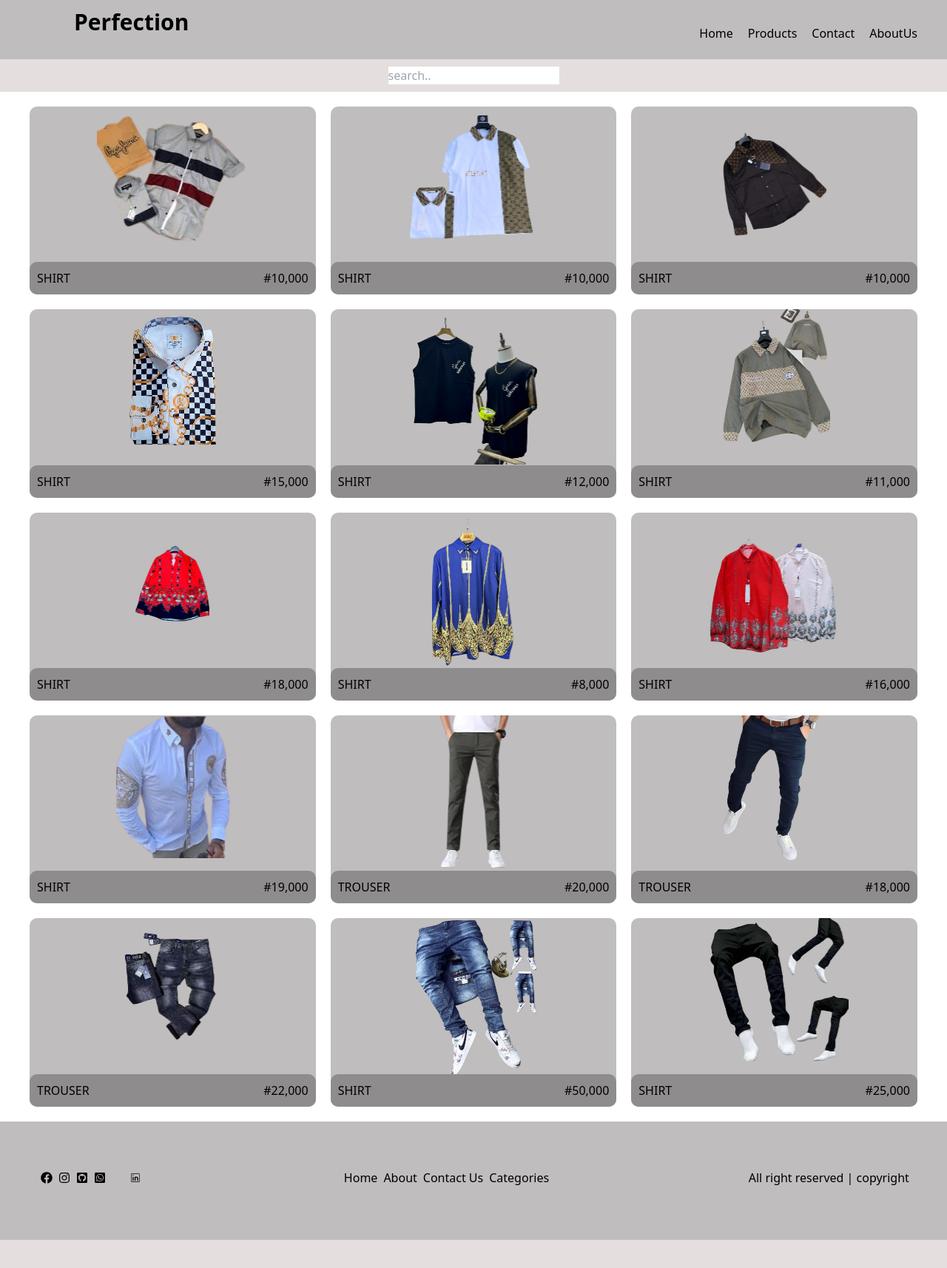
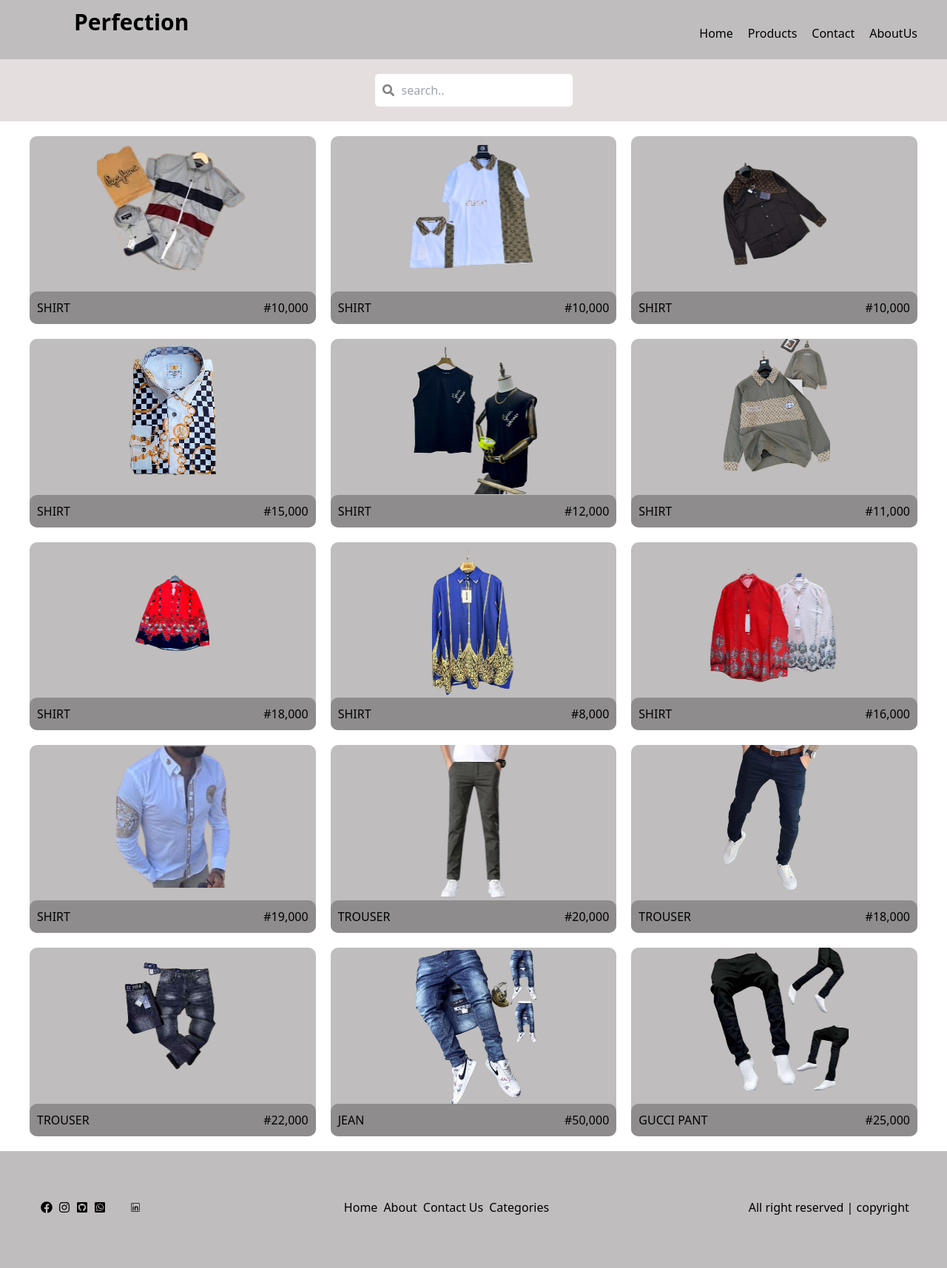
Before and after one commit to Preciousnnebuogor/Online--Store-, a Next.js app: page /products in a window 1280 px wide. Shown: the whole page at 74% size. Before the commit the page ends 1676 px from the top, so only its background shows below. Built offline with nearby package versions, Linux system fonts and the light colour scheme; some icons are missing.

Commit message:
css correction

```diff
--- a/src/Data/Product.ts
+++ b/src/Data/Product.ts
@@ -73,12 +73,12 @@ interface IProductItem {
     image: "03.png",
   },
   {
-    name: "SHIRT",
+    name: "JEAN",
     price: "#50,000",
     image: "05.png",
   },
   {
-    name: "SHIRT",
+    name: "GUCCI PANT",
     price: "#25,000",
     image: "04.png",
   },
--- a/src/components/productsView/ProductView.tsx
+++ b/src/components/productsView/ProductView.tsx
@@ -1,6 +1,7 @@
 import { ProductList } from "@/Data/Product";
 import style from "./ProductsView.module.scss";
 import { useState } from "react";
+import { FaSearch } from "react-icons/fa";
 
 export default function ProductsView() {
   const [searchValue, setSearchValue] = useState("");
@@ -8,14 +9,23 @@ export default function ProductsView() {
   const handleChange = (value: string) => {
     setSearchValue(value);
     console.log(value);
-    const filterValue = productListValue.filter((productItem,index) => {
-      return productItem.name.toLowerCase() === value.toLowerCase();
-    })
-    setProductListValue(filterValue)
+    const filterValue = productListValue.filter((productItem, index) => {
+      return productItem.name.toLowerCase().includes(value.toLowerCase());
+    });
+    if (filterValue.length === 0) {
+      setProductListValue(ProductList);
+    } else {
+      setProductListValue(filterValue);
+    }
+
   };
   return (
     <div>
-       <div className={style.search}>
+      <div className={style.come}>
+        <div className={style.search}>
+          <div className={style.icon}>
+            <FaSearch />
+          </div>
           <input
             placeholder="search.."
             type="text"
@@ -23,8 +33,8 @@ export default function ProductsView() {
             onChange={(e) => handleChange(e.target.value)}
           />
         </div>
+      </div>
       <div className={style.container}>
-
         {productListValue.map((product, index) => {
           return (
             <div className={style.productitem} key={index}>
--- a/src/components/productsView/ProductsView.module.scss
+++ b/src/components/productsView/ProductsView.module.scss
@@ -48,13 +48,26 @@
     padding-right: 10px;
   }
 }
+.come {
+  padding-bottom: 20px;
+  display: flex;
+  justify-content: space-around;
+  align-items: center;
+  margin-top: 20px;
 
   .search {
-  border-radius: 10px;
+    border-radius: 5px;
     display: flex;
     justify-content: center;
     align-items: center;
+    background-color: white;
+    max-width: fit-content;
+    padding-left: 10px;
 
+    .icon {
+      margin-right: 10px;
+      color: gray;
+    }
 
     input {
       border-color: gray;
@@ -62,7 +75,6 @@
       margin-top: 10px;
       cursor: pointer;
       outline: none;
-
-
     }
   }
+}
```
Lines whose indentation alone changed are shown as unchanged.
